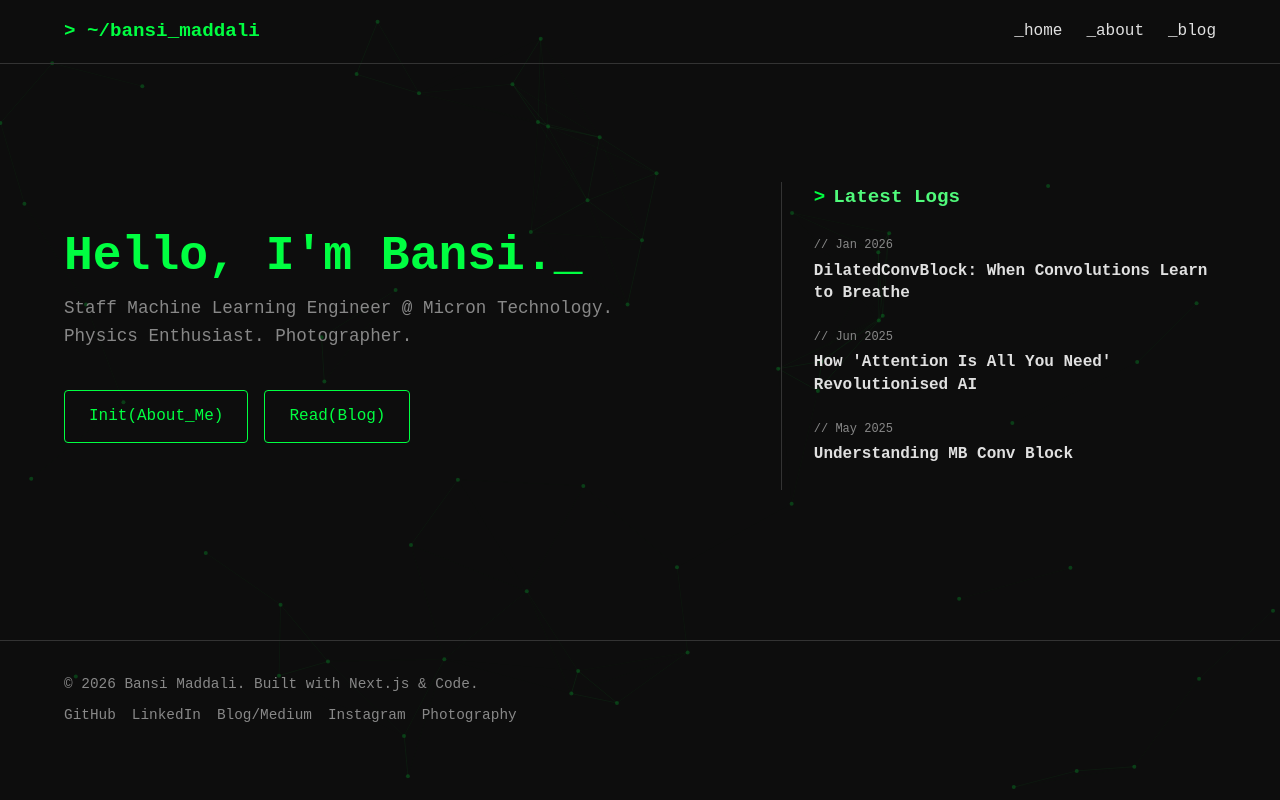
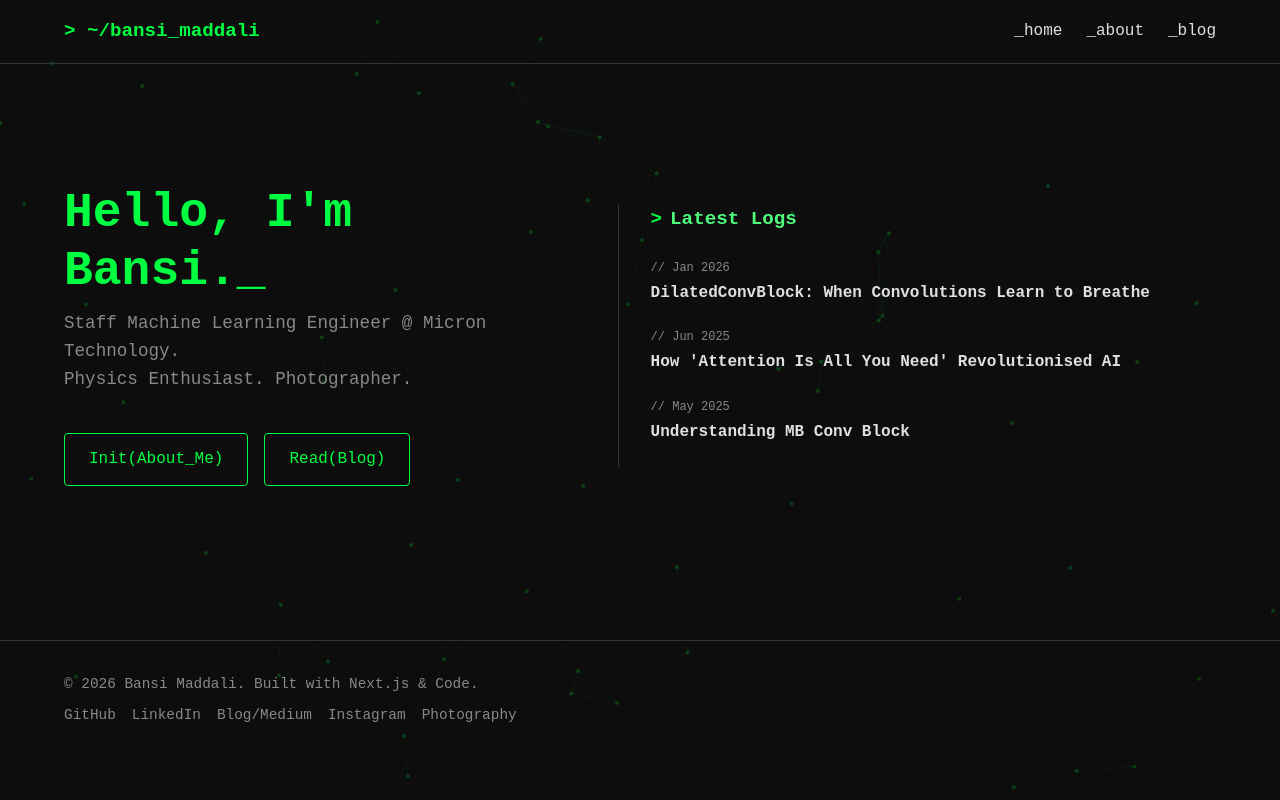
Before and after one commit to bansi-007/bansi, a Next.js app: page / in a window 1280 px wide. Built offline with nearby package versions, Linux system fonts and the light colour scheme.

Commit message:
Expand Latest Logs section width

```diff
--- a/src/app/page.module.css
+++ b/src/app/page.module.css
@@ -1,6 +1,6 @@
 .homeContainer {
   display: grid;
-  grid-template-columns: 1.2fr 0.8fr;
+  grid-template-columns: 0.9fr 1.1fr;
   gap: 4rem;
   align-items: center;
   min-height: 60vh;
```
